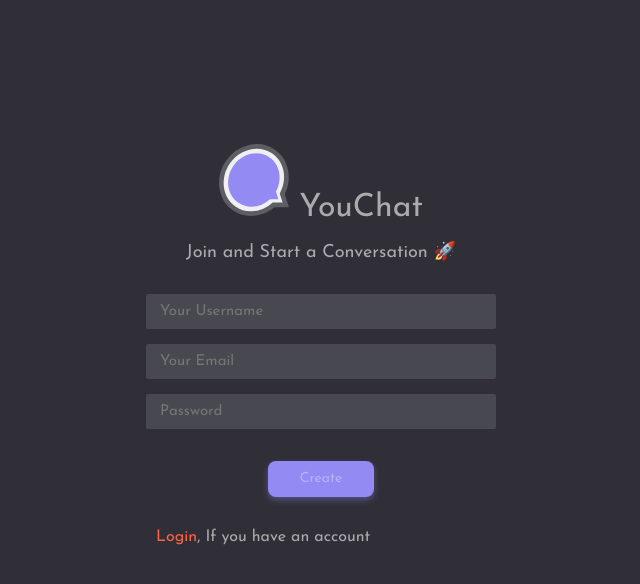
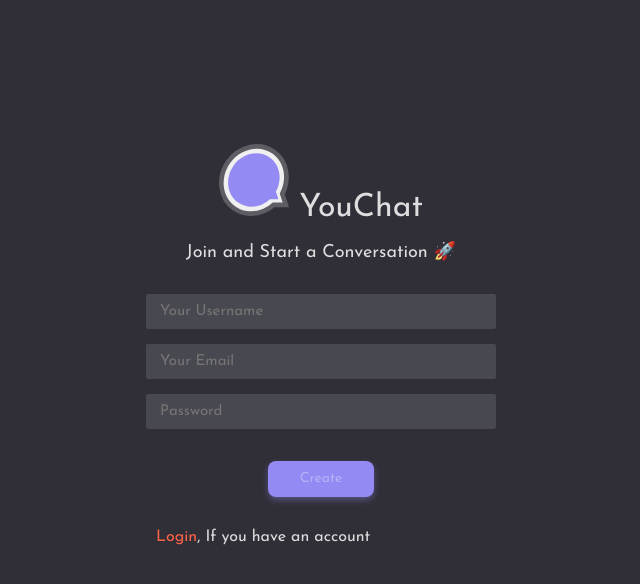
Before and after one commit to odelolajosh/my-react-chat-app, a React (Create React App) app: page /signup in a window 1280 px wide. Shown: the top 584 px of the page, without its empty margins (319-959 px from the left). Built offline with nearby package versions, Linux system fonts and the light colour scheme.

Commit message:
change input color in form

```diff
--- a/src/index.css
+++ b/src/index.css
@@ -20,7 +20,7 @@
 
   /* Text color */
   --text-black: #55555b;
-  --text-white: #ababad;
+  --text-white: #dedede;
 
   --top-bar-height: 56px;
 }
--- a/src/styles/form.css
+++ b/src/styles/form.css
@@ -46,7 +46,7 @@
     display: block;
     width: 100%;
     padding: 10px 14px;
-    color: var(--text-black);
+    color: var(--text-white);
     background-color: var(--base-contrast);
     border: none;
     border-radius: 2px;
```
